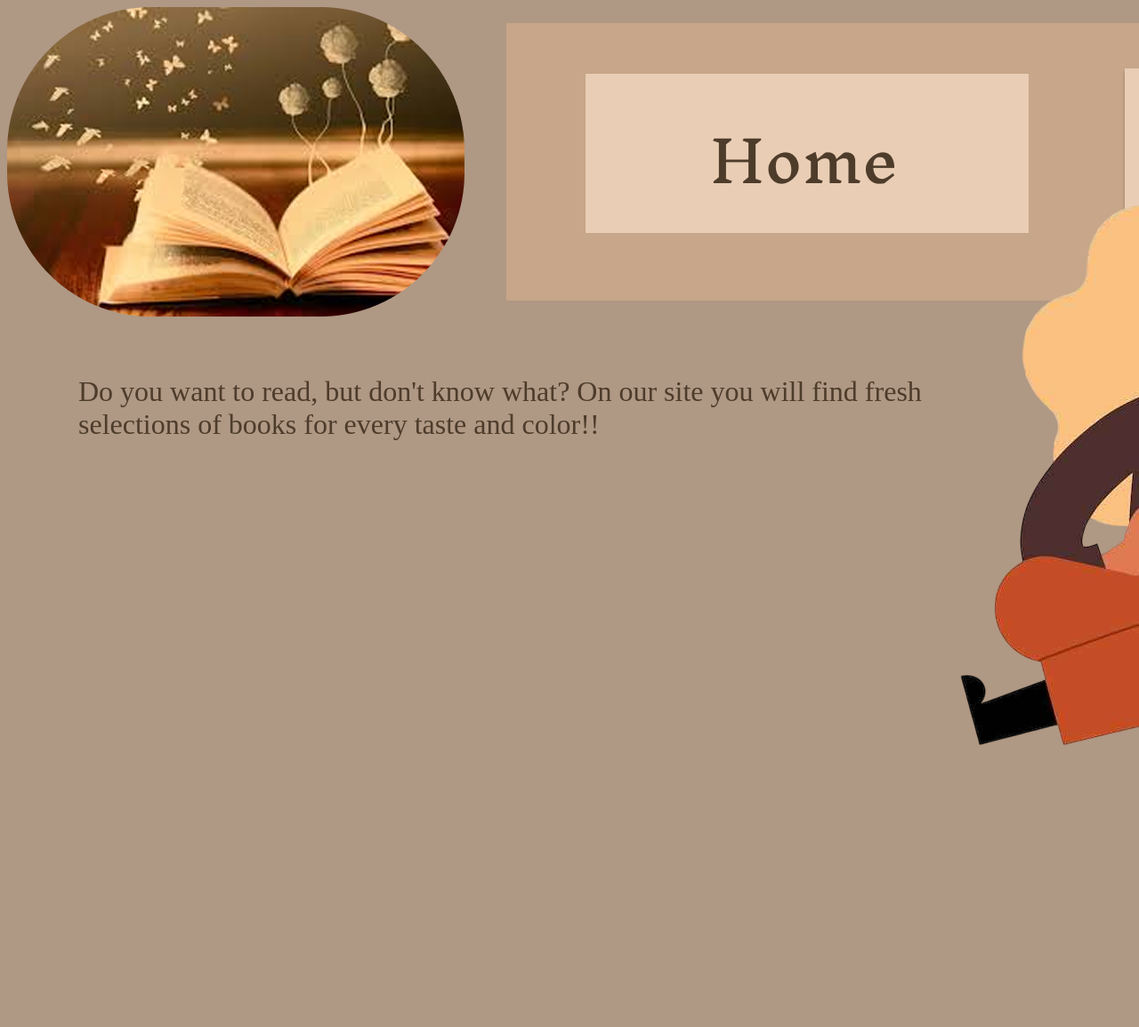
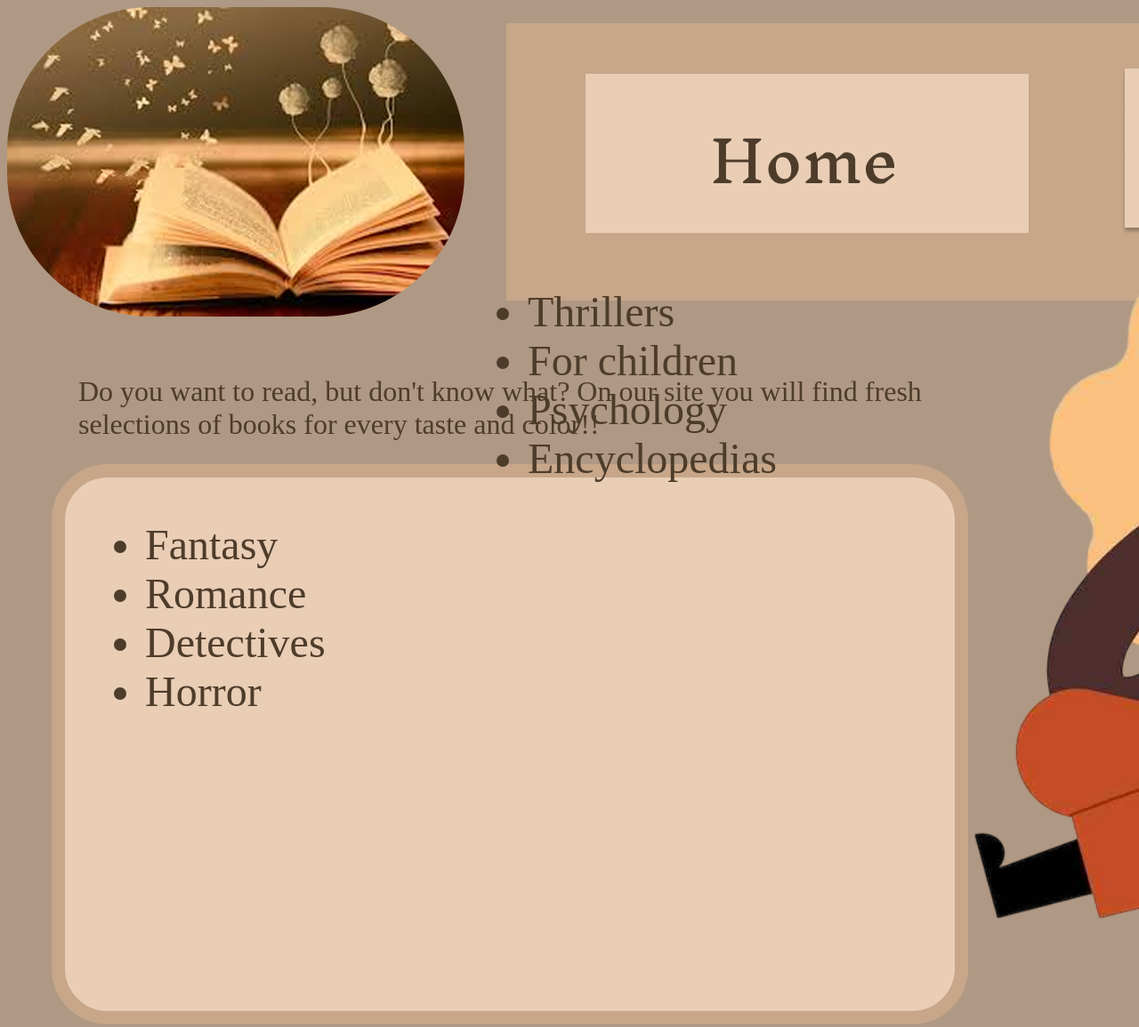
Before and after one commit to sttbjyt/ocenkupls, a plain HTML site: page index.html in a window 1280 px wide. Shown: the top 1155 px of the page at 89% size. Drawn offline with Linux system fonts and the light colour scheme; a web font is replaced by a local one.

Commit message:
spisok
spisok sdelan!!!!!!!!

```diff
--- a/index.html
+++ b/index.html
@@ -20,6 +20,20 @@
         <h1> Do you want to read, but don't know what? On our site you will find fresh selections of books for every taste and color!!</h1>
     <img class="devka" src="kartinki/fotka.png" alt="">
     </div>
+    <div class="spisok">
+    <ul class="one">
+       <li>Fantasy</li>
+        <li>Romance </li>
+        <li>Detectives</li>
+        <li>Horror</li>
+    </ul>
+    <ul class="two">
+        <li> Thrillers</li>
+        <li>For children</li>
+        <li>Psychology</li>
+        <li>Encyclopedias</li>
+    </ul>
+    </div>
 
     <div>
     <img src="kartinki/Fan.png" alt="">
--- a/muha.css
+++ b/muha.css
@@ -23,10 +23,45 @@ h1 {
   bottom: 150px;
   left: 80px;
 }
+.spisok {
+    background-color: #E9CDB5;
+    border: solid;
+    border-color: #C7A689;
+    border-radius: 63px;
+    position: relative;
+    border-width: 15px;
+width: 1000px;
+height: 600px;
+bottom: 1050px;
+left: 50px;
+
+}
+
+.one{
+    position: relative;
+    color: #4E3C2B;
+    font-family: "Inknut Antiqua", serif;
+    font-weight: 300px;
+    font-style: normal;
+    font-size: 48px;
+    left: 50px;
+}
+
+.two{
+    position: relative;
+    color: #4E3C2B;
+    font-family: "Inknut Antiqua", serif;
+    font-weight: 300px;
+    font-style: normal;
+    font-size: 48px;
+    left: 480px;
+    bottom: 530px;
+}
+
 .devka {
     position: relative;
     left: 1000px;
-    bottom: 500px;
-    width: 1038;
-    height: 1038;
+    bottom: 450px;
+    width: 900px;
+    height: 900px;
 }
```
